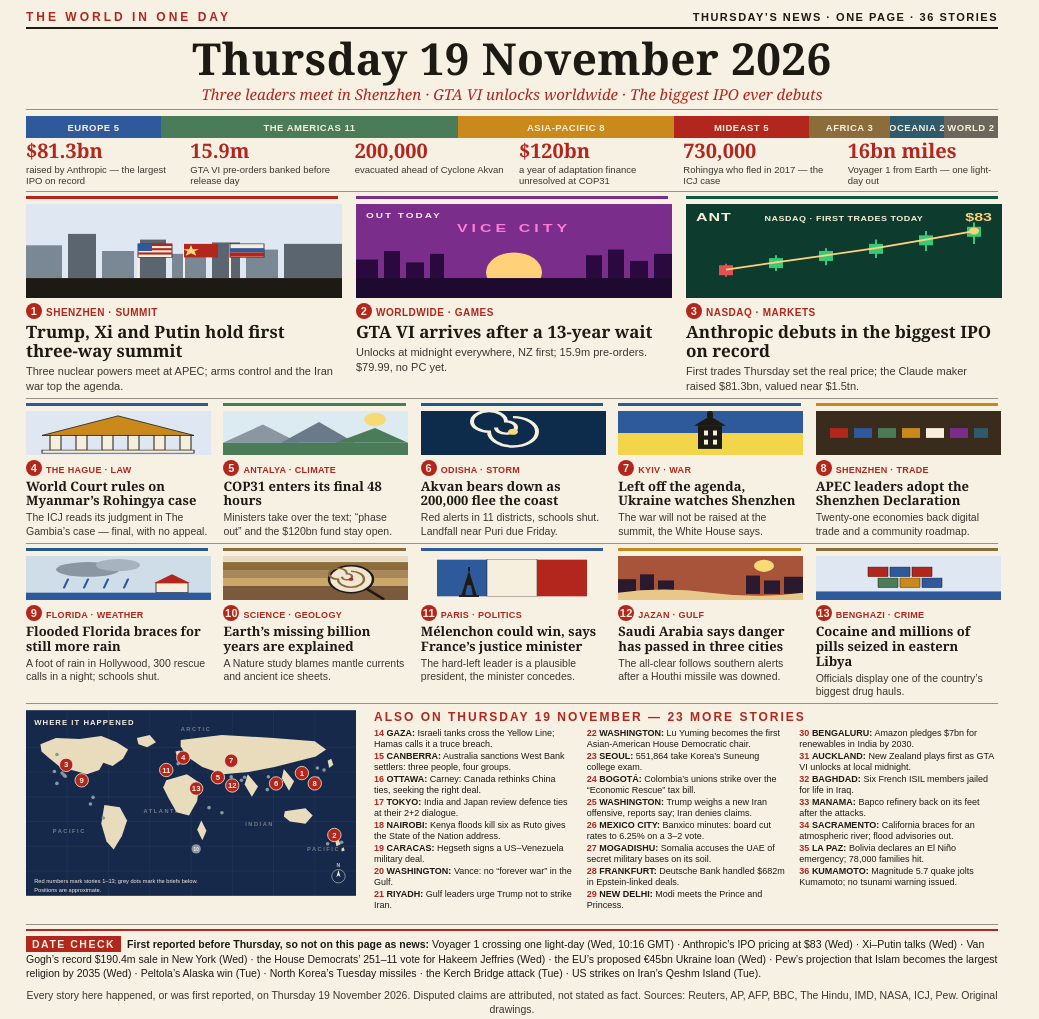
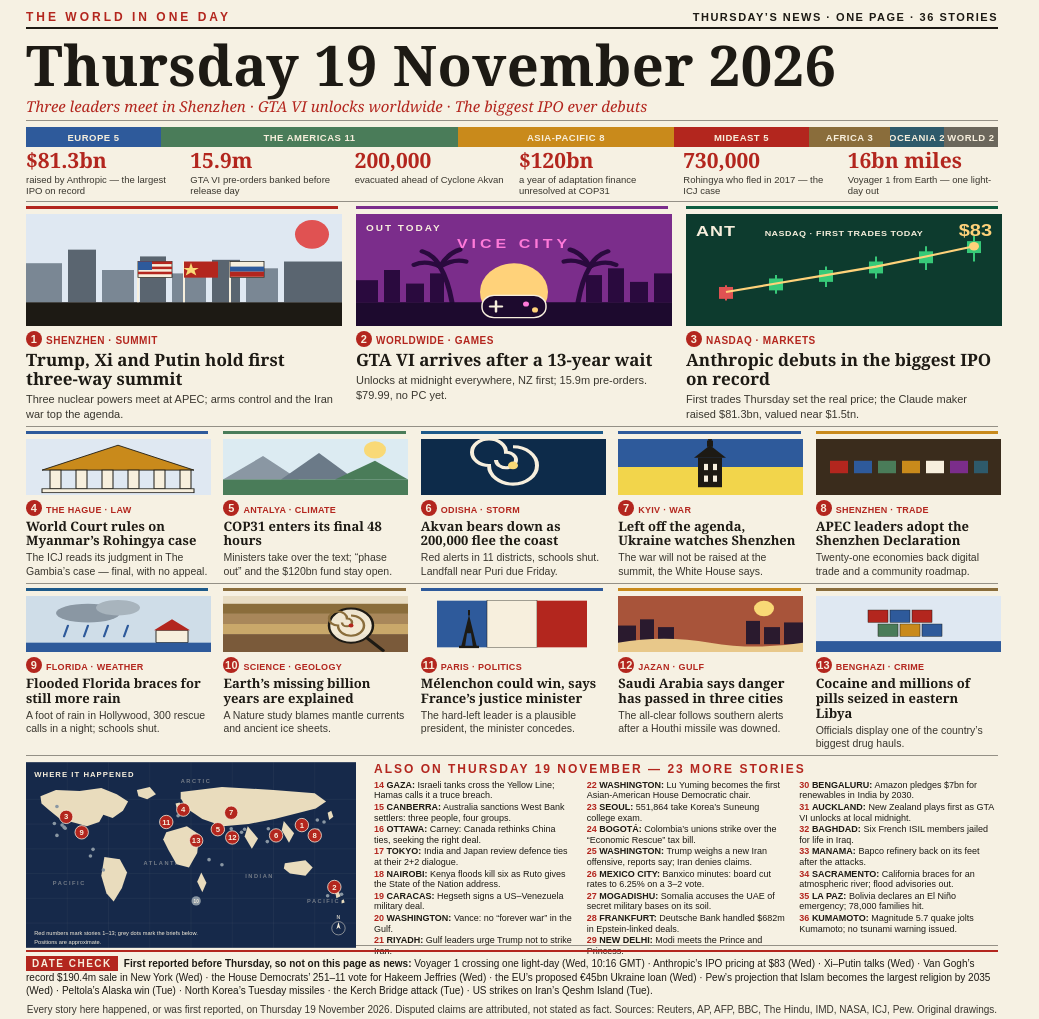
Before and after one commit to sami30357/news-image-20261119, a plain HTML site: page index.html in a window 1280 px wide. Shown: the whole page, without its empty margins (0-1039 px from the left). Drawn offline with Linux system fonts and the light colour scheme.

Commit message:
v8: bolder hierarchy for 0.993 — 56px headline, taller pictorial heroes, 56px card art

```diff
--- a/index.html
+++ b/index.html
@@ -15,7 +15,7 @@
     flex-direction: column;
   }
 
-  /* ---------- top bar + headline ---------- */
+  /* ---------- top bar + headline: bigger and left-aligned, like the top page ---------- */
   .topbar { flex: 0 0 auto; display: flex; justify-content: space-between; align-items: baseline; padding-bottom: 3px; }
   .topbar .left { font-size: 12px; font-weight: bold; letter-spacing: 3px; color: #b3261e; }
   .topbar .right { font-size: 11px; font-weight: bold; letter-spacing: 1.5px; color: #1d1a14; }
@@ -23,27 +23,27 @@
   h1.date {
     flex: 0 0 auto;
     font-family: Georgia, "Times New Roman", serif;
-    font-size: 44px; line-height: 1; font-weight: 900; letter-spacing: 0.5px;
-    text-align: center; margin: 3px 0 4px 0;
+    font-size: 56px; line-height: 1; font-weight: 900; letter-spacing: 0.5px;
+    text-align: left; margin: 3px 0 4px 0;
   }
   .subhead {
-    flex: 0 0 auto; text-align: center;
+    flex: 0 0 auto; text-align: left;
     font-family: Georgia, "Times New Roman", serif; font-style: italic;
-    font-size: 15px; color: #b3261e; padding-bottom: 5px;
+    font-size: 15px; color: #b3261e; padding-bottom: 4px;
     border-bottom: 1px solid rgba(29,26,20,0.45);
   }
 
   /* ---------- region strip ---------- */
-  .regions { flex: 0 0 auto; display: flex; height: 22px; margin-top: 6px; }
+  .regions { flex: 0 0 auto; display: flex; height: 20px; margin-top: 6px; }
   .regions div { display: flex; align-items: center; justify-content: center; color: #f7efdd; font-size: 9.5px; font-weight: bold; letter-spacing: 0.5px; white-space: nowrap; overflow: hidden; min-width: 0; }
 
-  /* ---------- by the numbers (two-line captions, like the top page) ---------- */
+  /* ---------- by the numbers ---------- */
   .numbers { flex: 0 0 auto; display: flex; gap: 14px; padding: 3px 0 4px 0; border-bottom: 1px solid rgba(29,26,20,0.45); }
   .ncell { flex: 1 1 0; min-width: 0; }
-  .ncell .big { font-family: Georgia, "Times New Roman", serif; font-size: 20px; font-weight: 900; line-height: 1; color: #b3261e; white-space: nowrap; }
+  .ncell .big { font-family: Georgia, "Times New Roman", serif; font-size: 21px; font-weight: 900; line-height: 1; color: #b3261e; white-space: nowrap; }
   .ncell .lbl { font-size: 9.5px; line-height: 1.2; margin-top: 3px; color: #3a372f; }
 
-  /* ---------- heroes ---------- */
+  /* ---------- heroes: taller art (112px), more pictorial hero 2 ---------- */
   .hero { flex: 0 0 auto; display: flex; gap: 18px; padding: 4px 0; border-bottom: 1px solid rgba(29,26,20,0.45); }
   .hero article { flex: 1 1 0; min-width: 0; border-top: 3px solid var(--c, #b3261e); padding-top: 5px; }
   .hero svg { display: block; }
@@ -56,7 +56,7 @@
     text-align: center; line-height: 16px; margin-right: 4px; vertical-align: 1px;
   }
 
-  /* ---------- medium cards, 5 per row ---------- */
+  /* ---------- medium cards, 5 per row: taller art (56px), two-line bodies ---------- */
   .row5 { flex: 0 0 auto; display: flex; gap: 15px; padding: 4px 0; border-bottom: 1px solid rgba(29,26,20,0.45); }
   .row5 article { flex: 1 1 0; min-width: 0; border-top: 3px solid var(--c, #b3261e); padding-top: 5px; }
   .row5 svg { display: block; }
@@ -72,14 +72,14 @@
   .briefs { flex: 1 1 0; min-width: 0; }
   .brief-grid { display: flex; gap: 14px; }
   .bcol { flex: 1 1 0; min-width: 0; }
-  .bitem { font-size: 9px; line-height: 1.2; margin-bottom: 1.5px; }
+  .bitem { font-size: 9px; line-height: 1.18; margin-bottom: 1px; }
   .bitem b { font-weight: bold; }
   .bitem .n { color: #b3261e; font-weight: bold; }
 
   /* ---------- date check + footer ---------- */
-  .datecheck { flex: 0 0 auto; border-top: 2px solid #b3261e; margin-top: 4px; padding: 5px 0 3px 0; font-size: 10.5px; line-height: 1.35; }
+  .datecheck { flex: 0 0 auto; border-top: 2px solid #b3261e; margin-top: 4px; padding: 4px 0 3px 0; font-size: 10px; line-height: 1.3; }
   .datecheck .dclabel { display: inline-block; background: #b3261e; color: #f7efdd; font-weight: bold; letter-spacing: 1.5px; padding: 1px 6px; margin-right: 6px; }
-  .footer { flex: 0 0 auto; padding-top: 4px; font-size: 10.5px; line-height: 1.35; text-align: center; color: #3a372f; }
+  .footer { flex: 0 0 auto; padding-top: 3px; font-size: 10px; line-height: 1.3; text-align: center; color: #3a372f; }
 </style>
 </head>
 <body>
@@ -111,11 +111,12 @@
     <div class="ncell"><div class="big">16bn miles</div><div class="lbl">Voyager 1 from Earth &mdash; one light-day out</div></div>
   </div>
 
-  <!-- HERO 1-3: Shenzhen summit, GTA VI, Anthropic IPO — plain flat art, no pills, no extra motifs -->
+  <!-- HERO 1-3: Shenzhen summit, GTA VI, Anthropic IPO — flat art, taller and more pictorial -->
   <section class="hero">
     <article style="--c:#b3261e">
-      <svg width="316" height="94" viewBox="0 0 316 132" preserveAspectRatio="none" xmlns="http://www.w3.org/2000/svg">
+      <svg width="316" height="112" viewBox="0 0 316 132" preserveAspectRatio="none" xmlns="http://www.w3.org/2000/svg">
         <rect x="0" y="0" width="316" height="132" fill="#dfe8f2"/>
+        <circle cx="286" cy="24" r="17" fill="#e05252"/>
         <g>
           <rect x="0" y="58" width="36" height="46" fill="#7a8794"/>
           <rect x="42" y="42" width="28" height="62" fill="#5a6570"/>
@@ -143,16 +144,25 @@
       <p>Three nuclear powers meet at APEC; arms control and the Iran war top the agenda.</p>
     </article>
     <article style="--c:#7b2d8b">
-      <svg width="316" height="94" viewBox="0 0 316 132" preserveAspectRatio="none" xmlns="http://www.w3.org/2000/svg">
+      <svg width="316" height="112" viewBox="0 0 316 132" preserveAspectRatio="none" xmlns="http://www.w3.org/2000/svg">
         <rect x="0" y="0" width="316" height="132" fill="#7b2d8b"/>
-        <circle cx="158" cy="96" r="28" fill="#ffd27a"/>
+        <circle cx="158" cy="92" r="34" fill="#ffd27a"/>
         <g fill="#2a0a3e">
           <rect x="0" y="78" width="22" height="26"/><rect x="28" y="66" width="16" height="38"/>
           <rect x="50" y="82" width="18" height="22"/><rect x="74" y="70" width="14" height="34"/>
           <rect x="230" y="72" width="16" height="32"/><rect x="252" y="64" width="16" height="40"/>
           <rect x="274" y="80" width="18" height="24"/><rect x="298" y="70" width="18" height="34"/>
         </g>
+        <g stroke="#2a0a3e" stroke-width="5" stroke-linecap="round" fill="none">
+          <path d="M96 104 Q92 78 84 62"/>
+          <path d="M84 62 Q70 54 58 60"/><path d="M84 62 Q78 48 66 44"/><path d="M84 62 Q92 46 104 42"/><path d="M84 62 Q98 52 110 56"/>
+          <path d="M222 104 Q226 78 234 62"/>
+          <path d="M234 62 Q248 54 260 60"/><path d="M234 62 Q240 48 252 44"/><path d="M234 62 Q226 46 214 42"/><path d="M234 62 Q220 52 208 56"/>
+        </g>
         <rect x="0" y="104" width="316" height="28" fill="#1d0a2e"/>
+        <rect x="126" y="96" width="64" height="26" rx="12" fill="#1d0a2e" stroke="#f7efdd" stroke-width="1.5"/>
+        <path d="M140 103 L140 115 M134 109 L146 109" stroke="#f7efdd" stroke-width="2.5" stroke-linecap="round"/>
+        <circle cx="170" cy="106" r="3" fill="#ff7ad9"/><circle cx="179" cy="113" r="3" fill="#ffd27a"/>
         <text x="10" y="20" font-family="Arial, Helvetica, sans-serif" font-size="10" font-weight="bold" fill="#f7efdd" letter-spacing="2">OUT TODAY</text>
         <text x="158" y="40" font-family="Arial, Helvetica, sans-serif" font-size="16" font-weight="bold" fill="#ff7ad9" text-anchor="middle" letter-spacing="4">VICE CITY</text>
       </svg>
@@ -161,11 +171,11 @@
       <p>Unlocks at midnight everywhere, NZ first; 15.9m pre-orders. $79.99, no PC yet.</p>
     </article>
     <article style="--c:#0d5c3f">
-      <svg width="316" height="94" viewBox="0 0 316 132" preserveAspectRatio="none" xmlns="http://www.w3.org/2000/svg">
+      <svg width="316" height="112" viewBox="0 0 316 132" preserveAspectRatio="none" xmlns="http://www.w3.org/2000/svg">
         <rect x="0" y="0" width="316" height="132" fill="#0d3b2e"/>
-        <text x="10" y="24" font-family="Arial" font-size="16" font-weight="bold" fill="#f7efdd" letter-spacing="1">ANT</text>
-        <text x="158" y="24" font-family="Arial" font-size="9" font-weight="bold" fill="#f7efdd" text-anchor="middle" letter-spacing="0.5">NASDAQ &middot; FIRST TRADES TODAY</text>
-        <text x="306" y="24" font-family="Arial" font-size="16" font-weight="bold" fill="#ffd27a" text-anchor="end">$83</text>
+        <text x="10" y="26" font-family="Arial" font-size="18" font-weight="bold" fill="#f7efdd" letter-spacing="1">ANT</text>
+        <text x="158" y="26" font-family="Arial" font-size="9" font-weight="bold" fill="#f7efdd" text-anchor="middle" letter-spacing="0.5">NASDAQ &middot; FIRST TRADES TODAY</text>
+        <text x="306" y="26" font-family="Arial" font-size="20" font-weight="bold" fill="#ffd27a" text-anchor="end">$83</text>
         <g>
           <line x1="40" y1="102" x2="40" y2="84" stroke="#e05252" stroke-width="2"/><rect x="33" y="86" width="14" height="14" fill="#e05252"/>
           <line x1="90" y1="94" x2="90" y2="72" stroke="#37c978" stroke-width="2"/><rect x="83" y="76" width="14" height="14" fill="#37c978"/>
@@ -186,7 +196,7 @@
   <!-- CARDS 4-8 — one motif per strip, no text inside the art -->
   <section class="row5">
     <article style="--c:#2e5a9b">
-      <svg width="185" height="44" viewBox="0 0 185 72" preserveAspectRatio="none" xmlns="http://www.w3.org/2000/svg">
+      <svg width="185" height="56" viewBox="0 0 185 72" preserveAspectRatio="none" xmlns="http://www.w3.org/2000/svg">
         <rect x="0" y="0" width="185" height="72" fill="#dfe8f2"/>
         <g fill="#f7efdd" stroke="#1d1a14" stroke-width="1">
           <path d="M92 8 L168 40 L16 40 Z" fill="#c98a1b"/>
@@ -201,7 +211,7 @@
       <p>The ICJ reads its judgment in The Gambia&rsquo;s case &mdash; final, with no appeal.</p>
     </article>
     <article style="--c:#4a7c59">
-      <svg width="185" height="44" viewBox="0 0 185 72" preserveAspectRatio="none" xmlns="http://www.w3.org/2000/svg">
+      <svg width="185" height="56" viewBox="0 0 185 72" preserveAspectRatio="none" xmlns="http://www.w3.org/2000/svg">
         <rect x="0" y="0" width="185" height="72" fill="#dcebf2"/>
         <circle cx="152" cy="14" r="11" fill="#f9d976"/>
         <path d="M0 52 L40 22 L76 52 Z" fill="#8a97a3"/>
@@ -214,7 +224,7 @@
       <p>Ministers take over the text; &ldquo;phase out&rdquo; and the $120bn fund stay open.</p>
     </article>
     <article style="--c:#1d5a8a">
-      <svg width="185" height="44" viewBox="0 0 185 72" preserveAspectRatio="none" xmlns="http://www.w3.org/2000/svg">
+      <svg width="185" height="56" viewBox="0 0 185 72" preserveAspectRatio="none" xmlns="http://www.w3.org/2000/svg">
         <rect x="0" y="0" width="185" height="72" fill="#0d2b4a"/>
         <path d="M92 34 m0 -24 a24 24 0 1 1 -24 24 a17 17 0 1 1 17 -17 a10 10 0 1 1 -10 10" fill="none" stroke="#f7efdd" stroke-width="4"/>
         <circle cx="92" cy="34" r="5" fill="#f9d976"/>
@@ -224,7 +234,7 @@
       <p>Red alerts in 11 districts, schools shut. Landfall near Puri due Friday.</p>
     </article>
     <article style="--c:#2e5a9b">
-      <svg width="185" height="44" viewBox="0 0 185 72" preserveAspectRatio="none" xmlns="http://www.w3.org/2000/svg">
+      <svg width="185" height="56" viewBox="0 0 185 72" preserveAspectRatio="none" xmlns="http://www.w3.org/2000/svg">
         <rect x="0" y="0" width="185" height="36" fill="#2e5a9b"/>
         <rect x="0" y="36" width="185" height="36" fill="#f2d54b"/>
         <g fill="#1d1a14">
@@ -240,7 +250,7 @@
       <p>The war will not be raised at the summit, the White House says.</p>
     </article>
     <article style="--c:#c98a1b">
-      <svg width="185" height="44" viewBox="0 0 185 72" preserveAspectRatio="none" xmlns="http://www.w3.org/2000/svg">
+      <svg width="185" height="56" viewBox="0 0 185 72" preserveAspectRatio="none" xmlns="http://www.w3.org/2000/svg">
         <rect x="0" y="0" width="185" height="72" fill="#3a2c1c"/>
         <g>
           <rect x="14" y="28" width="18" height="16" fill="#b3261e"/><rect x="38" y="28" width="18" height="16" fill="#2e5a9b"/>
@@ -258,7 +268,7 @@
   <!-- CARDS 9-13 — one motif per strip, no text inside the art -->
   <section class="row5">
     <article style="--c:#1d5a8a">
-      <svg width="185" height="44" viewBox="0 0 185 72" preserveAspectRatio="none" xmlns="http://www.w3.org/2000/svg">
+      <svg width="185" height="56" viewBox="0 0 185 72" preserveAspectRatio="none" xmlns="http://www.w3.org/2000/svg">
         <rect x="0" y="0" width="185" height="72" fill="#cfdde8"/>
         <ellipse cx="62" cy="22" rx="32" ry="12" fill="#8a97a3"/>
         <ellipse cx="92" cy="15" rx="22" ry="10" fill="#a8b4bd"/>
@@ -275,7 +285,7 @@
       <p>A foot of rain in Hollywood, 300 rescue calls in a night; schools shut.</p>
     </article>
     <article style="--c:#8a6d3b">
-      <svg width="185" height="44" viewBox="0 0 185 72" preserveAspectRatio="none" xmlns="http://www.w3.org/2000/svg">
+      <svg width="185" height="56" viewBox="0 0 185 72" preserveAspectRatio="none" xmlns="http://www.w3.org/2000/svg">
         <rect x="0" y="0" width="185" height="72" fill="#e8ddc4"/>
         <rect x="0" y="10" width="185" height="13" fill="#8a6d3b"/><rect x="0" y="23" width="185" height="13" fill="#a8875a"/>
         <rect x="0" y="36" width="185" height="13" fill="#c9a86a"/><rect x="0" y="49" width="185" height="23" fill="#7a5a3a"/>
@@ -289,7 +299,7 @@
       <p>A Nature study blames mantle currents and ancient ice sheets.</p>
     </article>
     <article style="--c:#2e5a9b">
-      <svg width="185" height="44" viewBox="0 0 185 72" preserveAspectRatio="none" xmlns="http://www.w3.org/2000/svg">
+      <svg width="185" height="56" viewBox="0 0 185 72" preserveAspectRatio="none" xmlns="http://www.w3.org/2000/svg">
         <rect x="16" y="6" width="50" height="60" fill="#2e5a9b"/>
         <rect x="66" y="6" width="50" height="60" fill="#f7efdd" stroke="#1d1a14" stroke-width="0.5"/>
         <rect x="116" y="6" width="50" height="60" fill="#b3261e"/>
@@ -304,7 +314,7 @@
       <p>The hard-left leader is a plausible president, the minister concedes.</p>
     </article>
     <article style="--c:#c98a1b">
-      <svg width="185" height="44" viewBox="0 0 185 72" preserveAspectRatio="none" xmlns="http://www.w3.org/2000/svg">
+      <svg width="185" height="56" viewBox="0 0 185 72" preserveAspectRatio="none" xmlns="http://www.w3.org/2000/svg">
         <rect x="0" y="0" width="185" height="72" fill="#a8543a"/>
         <circle cx="146" cy="16" r="10" fill="#f9d976"/>
         <g fill="#2a1a2e">
@@ -319,7 +329,7 @@
       <p>The all-clear follows southern alerts after a Houthi missile was downed.</p>
     </article>
     <article style="--c:#8a6d3b">
-      <svg width="185" height="44" viewBox="0 0 185 72" preserveAspectRatio="none" xmlns="http://www.w3.org/2000/svg">
+      <svg width="185" height="56" viewBox="0 0 185 72" preserveAspectRatio="none" xmlns="http://www.w3.org/2000/svg">
         <rect x="0" y="0" width="185" height="72" fill="#dfe8f2"/>
         <g stroke="#1d1a14" stroke-width="0.5">
           <rect x="52" y="18" width="20" height="16" fill="#b3261e"/><rect x="74" y="18" width="20" height="16" fill="#2e5a9b"/>
--- a/render.mjs
+++ b/render.mjs
@@ -1,4 +1,4 @@
-// Render index.html to entry.png at exactly 1024x1024 (v7).
+// Render index.html to entry.png at exactly 1024x1024 (v8).
 //
 // The flow: start headless Chrome with remote debugging, open the local
 // index.html in a fresh target, pin the viewport to exactly 1024x1024
```
Also changed, not shown: 2 other files.
